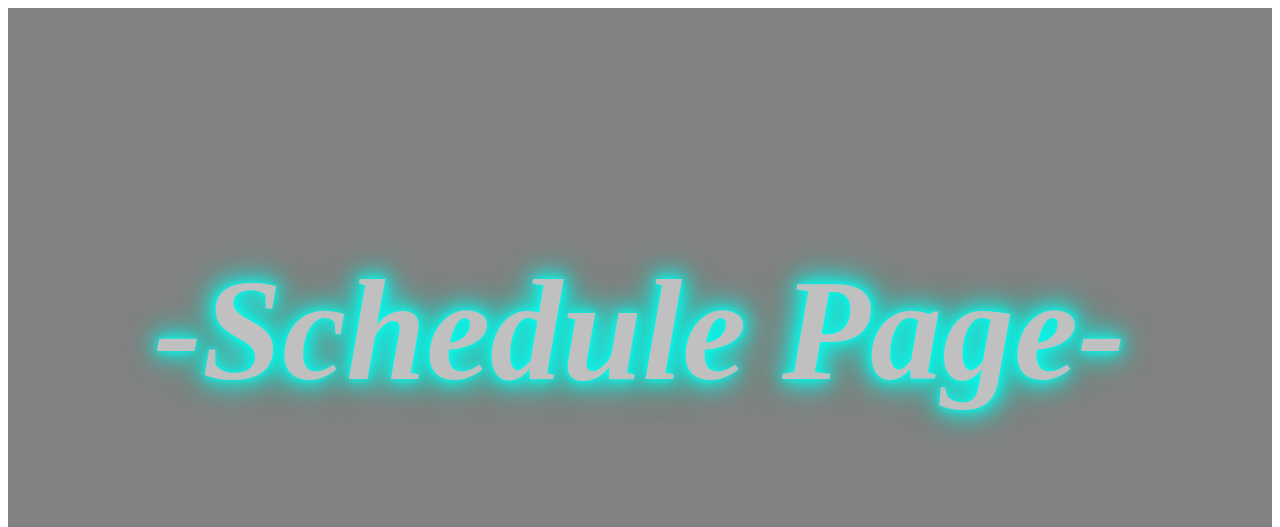
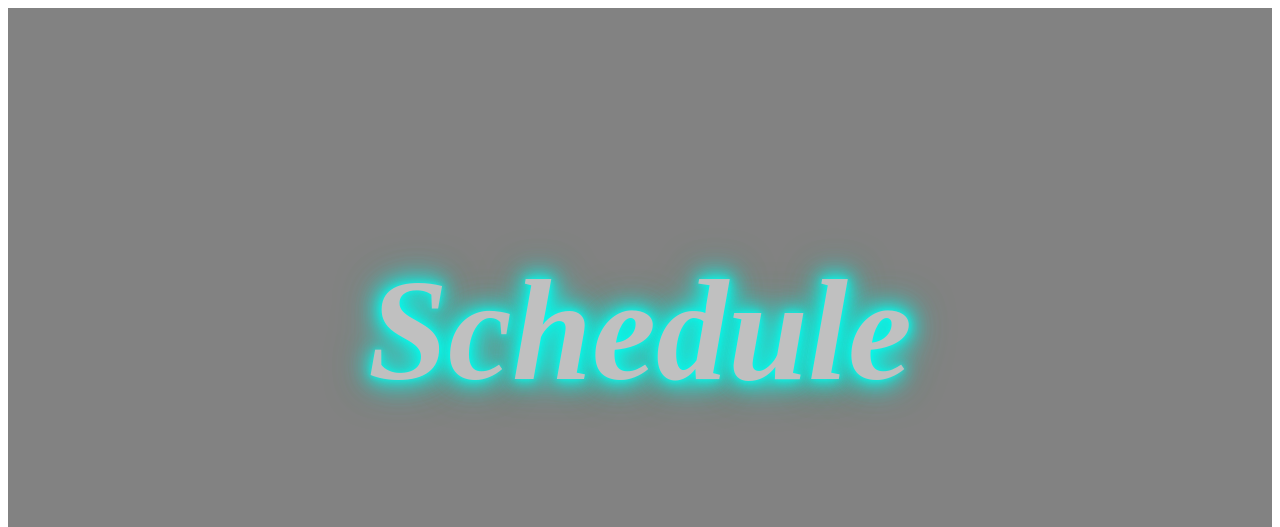
Before and after one commit to abhi03ruchi/Schedule_T-23, a plain HTML site: page schedule.html in a window 1280 px wide. Shown: the top 527 px of the page. Drawn offline with Linux system fonts and the light colour scheme.

Commit message:
Update schedule.html

```diff
--- a/schedule.html
+++ b/schedule.html
@@ -13,7 +13,7 @@
         <div class="container">
             <div class="row">
                <div class="neons col-12">
-                  <h1><em>-Schedule Page-</em></h1>
+                  <h1><em>Schedule</em></h1>
                </div>
             </div>
          </div>
```
